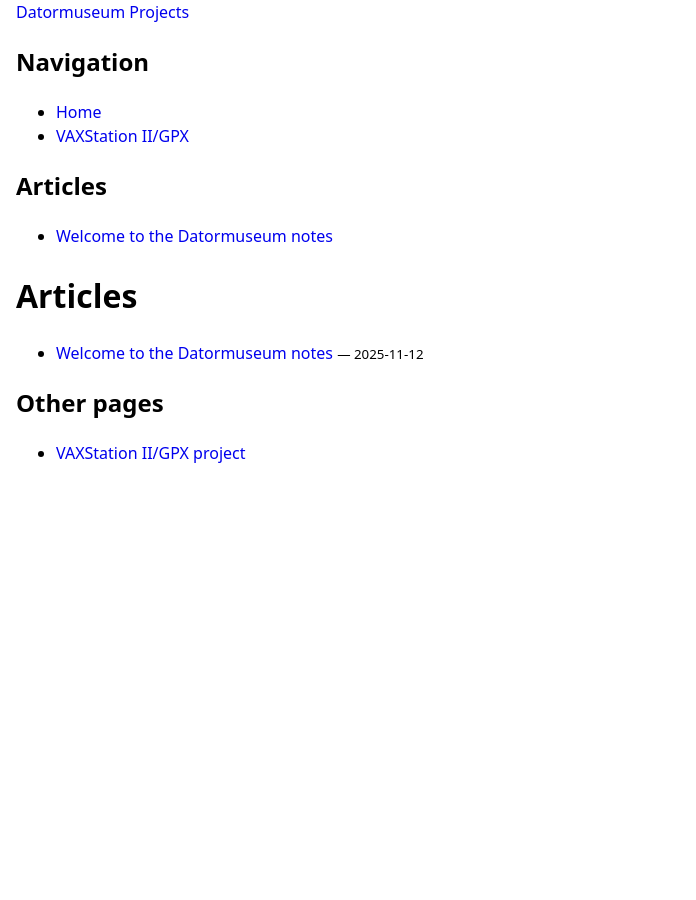
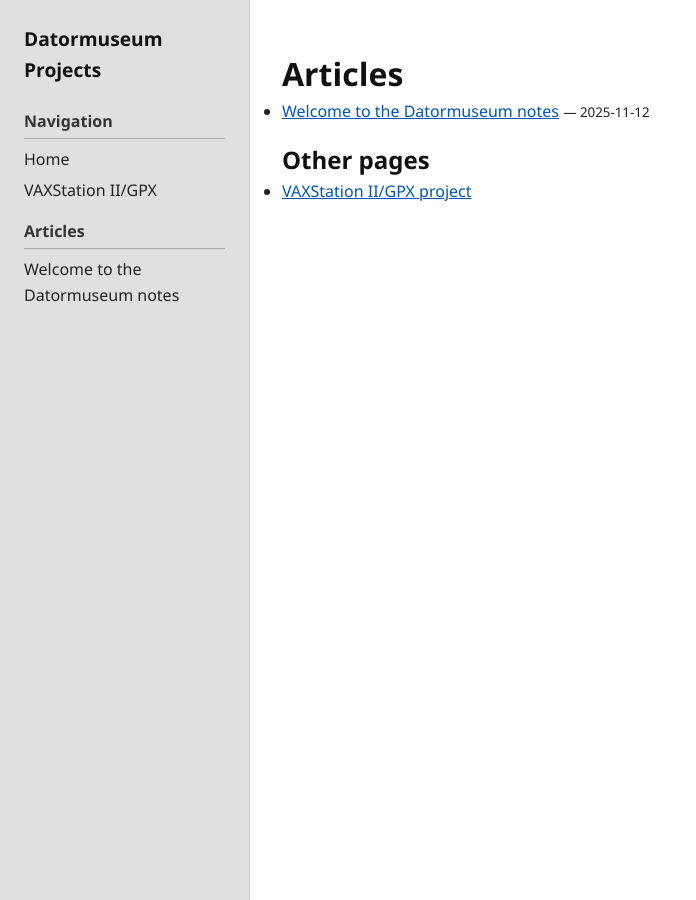
Before and after one commit to MattisLind/mattislind.github.io, a Jekyll site: the page built from index.md, in a window 1280 px wide. Shown: the whole page, without its empty margins (0-696 px from the left). Built offline with Jekyll 4.4.1, drawn with Linux system fonts in a browser that asks for light colours.

Commit message:
Refactor CSS for layout and styling improvements

```diff
--- a/assets/site.css
+++ b/assets/site.css
@@ -1,8 +1,95 @@
-/* Enkel, ren layout utan header */
-html { line-height: 1.5; font-family: system-ui, -apple-system, Segoe UI, Roboto, Arial, sans-serif; }
-body { margin: 0; padding: 0 1rem; }
-.container { max-width: 800px; margin: 2rem auto; }
-h1 { margin-top: 1.5rem; }
-a { text-decoration: none; }
-a:hover { text-decoration: underline; }
-.footer { margin: 3rem 0; font-size: 0.9rem; opacity: 0.7; }
+/* Basic reset */
+* { box-sizing: border-box; margin: 0; padding: 0; }
+
+body {
+  font-family: "Segoe UI", Roboto, sans-serif;
+  background-color: #f7f7f7;
+  color: #222;
+  line-height: 1.6;
+}
+
+/* Layout grid */
+.layout {
+  display: flex;
+  min-height: 100vh;
+}
+
+/* Sidebar styling */
+.sidebar {
+  width: 250px;
+  background: #e0e0e0;
+  padding: 1.5rem;
+  border-right: 1px solid #ccc;
+}
+
+.site-title a {
+  text-decoration: none;
+  font-weight: bold;
+  font-size: 1.2rem;
+  color: #111;
+}
+
+.nav {
+  margin-top: 1.5rem;
+}
+
+.nav h2 {
+  font-size: 1rem;
+  margin: 1rem 0 0.5rem;
+  color: #333;
+  border-bottom: 1px solid #aaa;
+  padding-bottom: 0.2rem;
+}
+
+.nav ul {
+  list-style: none;
+  padding-left: 0;
+}
+
+.nav ul li {
+  margin: 0.3rem 0;
+}
+
+.nav ul li a {
+  color: #222;
+  text-decoration: none;
+}
+
+.nav ul li a:hover {
+  text-decoration: underline;
+}
+
+/* Main content area */
+.content {
+  flex: 1;
+  background: white;
+  padding: 2rem;
+  max-width: 800px;
+}
+
+/* Headings */
+h1, h2, h3 {
+  margin-top: 1rem;
+  color: #111;
+}
+
+/* Links in content */
+.content a {
+  color: #0056b3;
+}
+
+.content a:hover {
+  text-decoration: underline;
+}
+
+/* Simple responsive tweak */
+@media (max-width: 800px) {
+  .layout {
+    flex-direction: column;
+  }
+  .sidebar {
+    width: 100%;
+    border-right: none;
+    border-bottom: 1px solid #ccc;
+  }
+}
```
